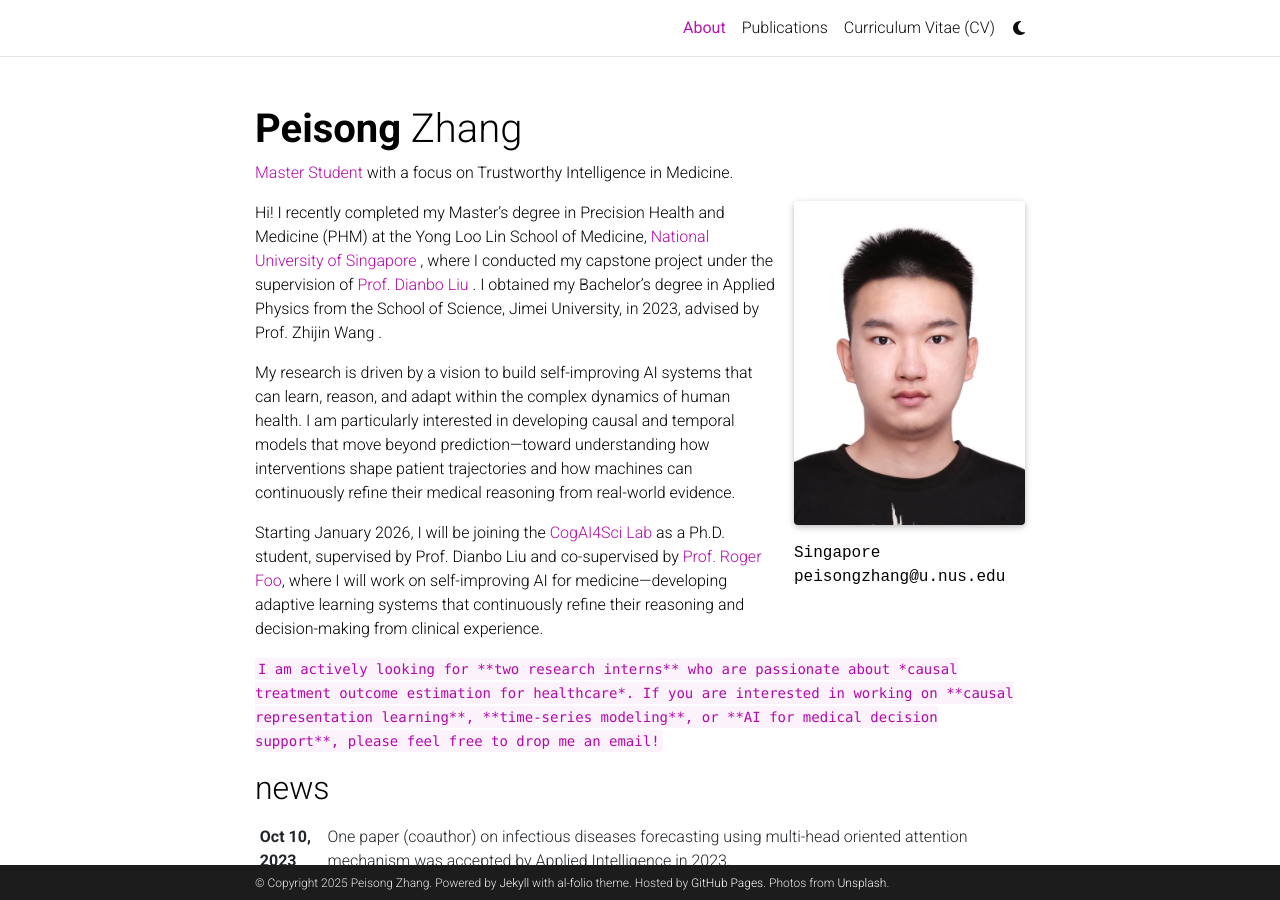
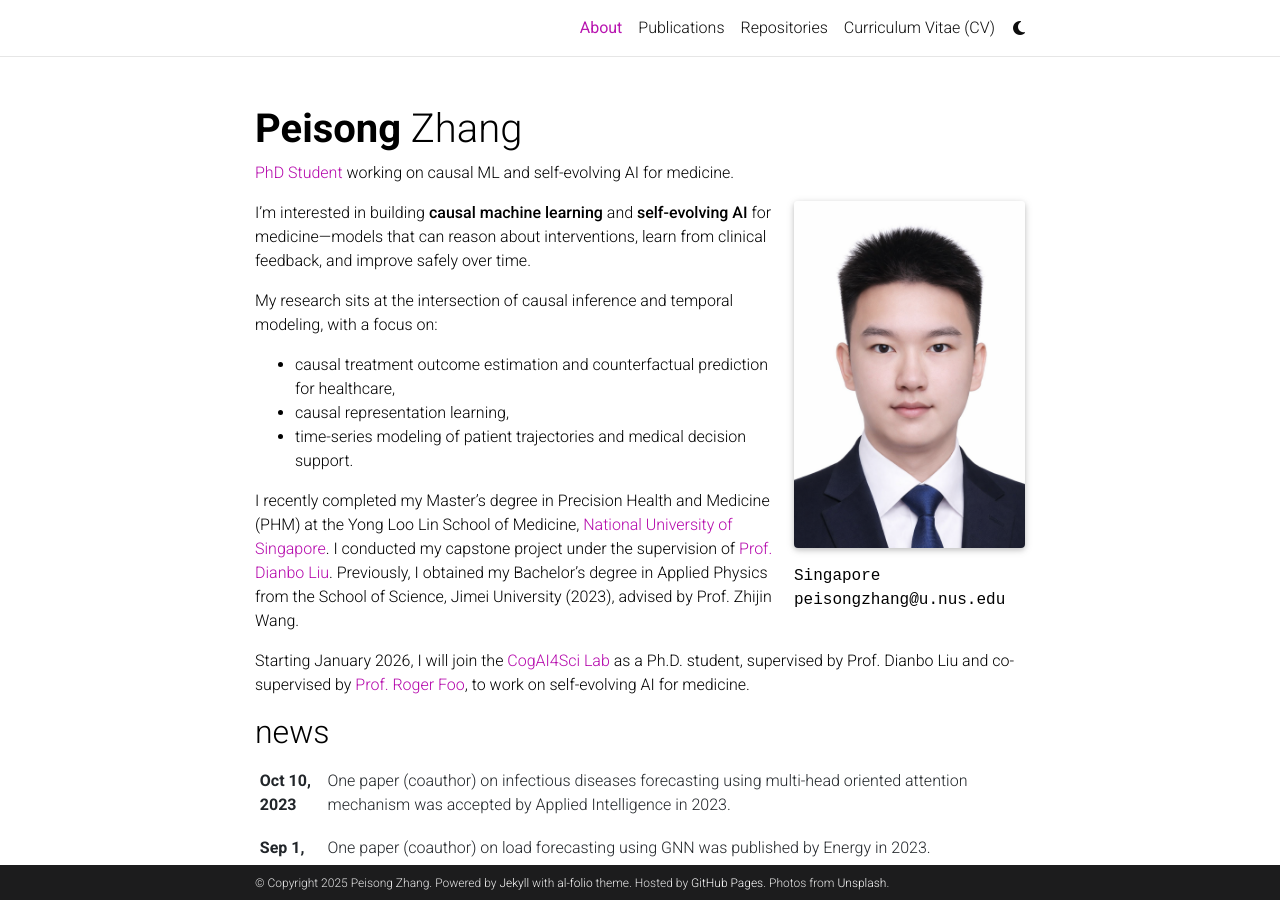
Before and after one commit to peisong-zhang/peisong-zhang.github.io, a Jekyll site: the page built from _pages/about.md, in a window 1280 px wide and 900 px high. Built offline with Jekyll 4.4.1, drawn with Linux system fonts in a browser that asks for light colours; comment, search, counter and statistics services are not loaded; a style sheet for code colours, icons or effects is not loaded.

Commit message:
Updated changes

```diff
--- a/Gemfile
+++ b/Gemfile
@@ -17,7 +17,7 @@
     gem 'jekyll-toc'
     gem 'jekyll-twitter-plugin'
     gem 'jemoji'
-    gem 'mini_racer'
+    gem 'mini_racer' unless RUBY_PLATFORM.match?(/aarch64-linux/)
     gem 'unicode_utils'
     gem 'webrick'
 end
--- a/_includes/metadata.html
+++ b/_includes/metadata.html
@@ -83,7 +83,8 @@
         {%- assign sameaslinks = sameaslinks | push: link -%}
     {%- endif -%}
     {%- if site.scholar_userid -%}
-        {%- capture link -%}https://scholar.google.com/citations?user={{ site.scholar_userid }}{%- endcapture -%}
+        {%- assign scholar_id = site.scholar_userid | remove: 'user=' -%}
+        {%- capture link -%}https://scholar.google.com/citations?user={{ scholar_id }}{%- endcapture -%}
         {%- assign sameaslinks = sameaslinks | push: link -%}
     {%- endif -%}
     {%- if site.semanticscholar_id -%}
--- a/_includes/social.html
+++ b/_includes/social.html
@@ -11,7 +11,8 @@
 	            <a href="https://orcid.org/{{ site.orcid_id }}" title="ORCID"><i class="ai ai-orcid"></i></a>
 	            {% endif %}
 	            {%- if site.scholar_userid -%}
-            <a href="https://scholar.google.com/citations?user={{ site.scholar_userid }}" title="Google Scholar"><i class="ai ai-google-scholar"></i></a>
+	            {%- assign scholar_id = site.scholar_userid | remove: 'user=' -%}
+	            <a href="https://scholar.google.com/citations?user={{ scholar_id }}" title="Google Scholar"><i class="ai ai-google-scholar"></i></a>
 	            {% endif %}
 	            {%- if site.semanticscholar_id -%}
 	            <a href="https://www.semanticscholar.org/author/{{ site.semanticscholar_id }}" title="Semantic Scholar"><i class="ai ai-semantic-scholar"></i></a>
--- a/_pages/about.md
+++ b/_pages/about.md
@@ -2,11 +2,11 @@
 layout: about
 title: About
 permalink: /
-subtitle: <a href='#'>Master Student</a> with a focus on Trustworthy Intelligence in Medicine.
+subtitle: <a href='#'>PhD Student</a> working on causal ML and self-evolving AI for medicine.
 
 profile:
   align: right
-  image: prof_pic.jpg
+  image: prof_pic.png
   image_circular: false # crops the image to make it circular
   address: >
     <p>Singapore</p>
@@ -20,26 +20,13 @@
 social: true  # includes social icons at the bottom of the page
 ---
 
-[//]: # (Hi! I am currently a first-year Master’s student at the Yang Loo Lin School of Medicine, [National University of Singapore]&#40;https://medicine.nus.edu.sg/&#41;, majoring in Precision Health and Medicine. I received my Bachelor’s degree in Applied Physics from School of Science, Jimei University in 2023, advised by Prof. [Zhijin Wang]&#40;https://scholar.google.com/citations?user=rKUpBpMAAAAJ&hl=en&#41;. )
+I’m interested in building **causal machine learning** and **self-evolving AI** for medicine—models that can reason about interventions, learn from clinical feedback, and improve safely over time.
 
-[//]: # (My research focuses on time series forecasting, causal world model, and machine learning for medical practice.)
+My research sits at the intersection of causal inference and temporal modeling, with a focus on:
+- causal treatment outcome estimation and counterfactual prediction for healthcare,
+- causal representation learning,
+- time-series modeling of patient trajectories and medical decision support.
 
-[//]: # (Additionally, I collaborate closely with Mr. [Yaohui Huang]&#40;https://scholar.google.com/citations?user=cl5HYUEAAAAJ&hl=en&#41; and Prof. [Xiufeng Liu]&#40;https://scholar.google.com/citations?user=pbf7EH4AAAAJ&hl=en&#41;.)
+I recently completed my Master’s degree in Precision Health and Medicine (PHM) at the Yong Loo Lin School of Medicine, [National University of Singapore](https://medicine.nus.edu.sg/). I conducted my capstone project under the supervision of [Prof. Dianbo Liu](https://www.cogai4sci.com/). Previously, I obtained my Bachelor’s degree in Applied Physics from the School of Science, Jimei University (2023), advised by Prof. Zhijin Wang.
 
-[//]: # ()
-[//]: # ([//]: # &#40;Link to your social media connections, too. This theme is set up to use [Font Awesome icons]&#40;http://fortawesome.github.io/Font-Awesome/&#41; and [Academicons]&#40;https://jpswalsh.github.io/academicons/&#41;, like the ones below. Add your Facebook, Twitter, LinkedIn, Google Scholar, or just disable all of them.&#41;)
-[//]: # (Currently, I'm having a research internship in CogAI4Sci Lab, supervised by Prof. [Dianbo Liu]&#40;https://www.cogai4sci.com/&#41;.)
-
-Hi! I recently completed my Master’s degree in Precision Health and Medicine (PHM) at the Yong Loo Lin School of Medicine, [National University of Singapore](https://medicine.nus.edu.sg/)
-, where I conducted my capstone project under the supervision of [Prof. Dianbo Liu](https://www.cogai4sci.com/)
-. I obtained my Bachelor’s degree in Applied Physics from the School of Science, Jimei University, in 2023, advised by Prof. Zhijin Wang
-.
-
-My research is driven by a vision to build self-improving AI systems that can learn, reason, and adapt within the complex dynamics of human health.
-I am particularly interested in developing causal and temporal models that move beyond prediction—toward understanding how interventions shape patient trajectories and how machines can continuously refine their medical reasoning from real-world evidence.
-
-Starting January 2026, I will be joining the [CogAI4Sci Lab](https://www.cogai4sci.com/)
- as a Ph.D. student, supervised by Prof. Dianbo Liu and co-supervised by [Prof. Roger Foo](https://www.foo-lab.sg/roger-foo), where I will work on self-improving AI for medicine—developing adaptive learning systems that continuously refine their reasoning and decision-making from clinical experience.
-
-`I am actively looking for **two research interns** who are passionate about *causal treatment outcome estimation for healthcare*.
-If you are interested in working on **causal representation learning**, **time-series modeling**, or **AI for medical decision support**, please feel free to drop me an email!`
+Starting January 2026, I will join the [CogAI4Sci Lab](https://www.cogai4sci.com/) as a Ph.D. student, supervised by Prof. Dianbo Liu and co-supervised by [Prof. Roger Foo](https://www.foo-lab.sg/roger-foo), to work on self-evolving AI for medicine.
```
Also changed, not shown: _data/repositories.yml (+2 -9 lines), _pages/publications.md (+18 -0 lines), _pages/repositories.md (+36 -70 lines), assets/img/prof_pic.png (added), 1 other file. Lines whose indentation alone changed are shown as unchanged.
